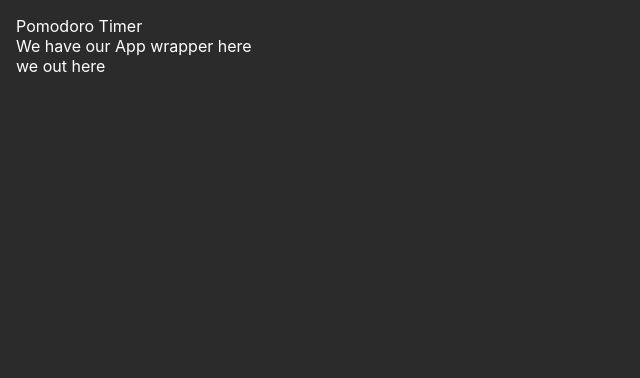
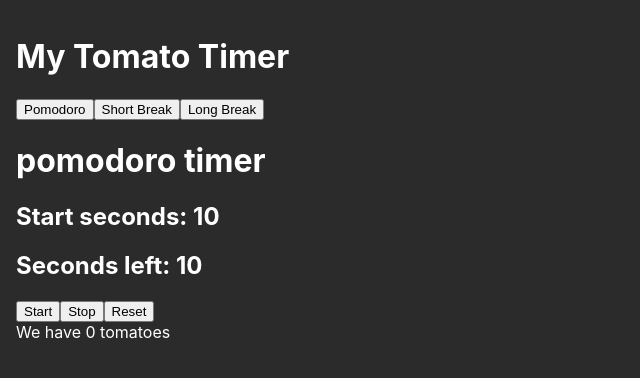
Before and after one commit to Matthew-Nelson/tomato-timer, a React (Create React App) app: page / in a window 1280 px wide. Shown: the top 378 px of the page, without its empty margins (0-640 px from the left). Built offline with nearby package versions, Linux system fonts and the light colour scheme.

Commit message:
catch up commit

```diff
--- a/package.json
+++ b/package.json
@@ -3,6 +3,7 @@
   "version": "0.1.0",
   "private": true,
   "dependencies": {
+    "pretty-ms": "^5.0.0",
     "react": "^16.9.0",
     "react-dom": "^16.9.0",
     "react-scripts": "3.1.1"
--- a/src/App.js
+++ b/src/App.js
@@ -1,23 +1,59 @@
-import React from 'react';
-import Wrapper from './Wrapper.js';
+import React, { Component } from 'react';
 import Header from './Header.js';
-import Person from './Person.js';
+import ClockChanger from './ClockChanger.js';
+import Clock from './Clock.js';
+import TomatoCounter from './TomatoCounter.js';
 
 import './styles/css/main.css';
 
-function App() {
-  return (
-    <div className="App">
-      <header className="App-header">
-        <Header content="Pomodoro Timer"/>
-        <Wrapper />
-        <Person name="Matt"/>
-      </header>
+
+export default class App extends Component {
+
+  constructor(props){
+    super(props);
+    this.state = {
+      tomatoes: 0,
+      clockLength: "pomodoro",
+      isRunning: false
+    }
+  }
 
 
+  changeClock = (newLength) => {
+    this.setState({ clockLength: newLength });
+    this.updateClockState(false);
+  }
 
+  updateClockState = (clockState) => {
+    this.setState({
+      isRunning: clockState
+    })
+  }
+
+  render() {
+
+    const SECONDSIN25MINS = 10;
+    const SECONDSIN10MINS = 6;
+    const SECONDSIN5MINS = 3;
+
+    var startSeconds = 0;
+    if (this.state.clockLength === "pomodoro") {
+      startSeconds = SECONDSIN25MINS;
+    } else if (this.state.clockLength === "long") {
+      startSeconds = SECONDSIN10MINS;
+    } else if (this.state.clockLength === "short") {
+      startSeconds = SECONDSIN5MINS;
+    }
+
+    return (
+      <div className="App">
+        <header className="App-header">
+          <Header />
+          <ClockChanger changeClock={this.changeClock} />
+          <Clock clockLength={this.state.clockLength} startSeconds={startSeconds} updateClockState={this.updateClockState} stopRunning={this.state.isRunning}/>
+          <TomatoCounter tomatoes={this.state.tomatoes} />
+        </header>
     </div>
-  );
+    )
+  }
 }
-
-export default App;
--- /dev/null
+++ b/src/Clock.js
@@ -0,0 +1,78 @@
+import React, { Component } from 'react';
+
+
+export default class Clock extends Component {
+
+    constructor(props) {
+        super(props);
+        this.state = {
+            isRunning: false,
+            secondsElapsed: 0
+        };
+    }
+
+    componentDidMount() {
+        // this.setState({
+        //     secondsLeft: this.props.startSeconds,
+        // })
+    }
+
+    // static getDerivedStateFromProps(props, state) {
+    //     // console.log(props);
+    //     // console.log(state);
+    //     return { secondsLeft: (props.startSeconds) };
+    // }
+
+    componentWillUnmount() {
+        clearInterval(this.timerID);
+    }
+
+
+    startClock = () => {
+        this.props.updateClockState(true);
+        this.timerID = setInterval(
+            () => this.tick(),
+            1000
+        );
+    }
+
+    stopClock = () => {
+        this.props.updateClockState(false);
+        clearInterval(this.timerID);
+    }
+
+    resetClock = () => {
+        this.props.updateClockState(false);
+        clearInterval(this.timerID);
+        this.setState({
+            secondsElapsed: 0
+        })
+    }
+
+    tick = () => {
+        this.setState({
+            secondsElapsed: (this.state.secondsElapsed + 1)
+        })
+    }
+
+    render() {
+
+        // this.resetClock()
+
+        return (
+            <div>
+                <h1>{this.props.clockLength} timer</h1>
+                <h2>Start seconds: {this.props.startSeconds}</h2>
+                <h2>Seconds left: {this.props.startSeconds - this.state.secondsElapsed}</h2>
+
+
+                <div>
+                    <button onClick={this.startClock.bind(this)}>Start</button>
+                    <button onClick={this.stopClock.bind(this)}>Stop</button>
+                    <button onClick={this.resetClock.bind(this)}>Reset</button>
+                </div>
+            </div>
+        )
+    }
+
+}
--- /dev/null
+++ b/src/ClockChanger.js
@@ -0,0 +1,13 @@
+import React, { Component } from 'react'
+
+export default class ClockChanger extends Component {
+    render() {
+        return (
+            <div>
+                <button onClick={this.props.changeClock.bind(this, 'pomodoro')}>Pomodoro</button>
+                <button onClick={this.props.changeClock.bind(this, 'short')}>Short Break</button>
+                <button onClick={this.props.changeClock.bind(this, 'long')}>Long Break</button>
+            </div>
+        )
+    }
+}
--- a/src/Header.js
+++ b/src/Header.js
@@ -1,9 +1,9 @@
-import React from 'react'
+import React from 'react';
 
 export default function Header(props) {
     return (
         <div>
-            {props.content}
+            <h1>My Tomato Timer</h1>
         </div>
     )
 }
--- a/src/Person.js
+++ /dev/null
@@ -1,10 +0,0 @@
-import React, { Component } from 'react';
-
-export default class Person extends Component {
-
-    render() {
-        return (
-            <div>we out here</div>
-        );
-    }
-}
--- a/src/Wrapper.js
+++ b/src/TomatoCounter.js
@@ -1,11 +1,10 @@
 import React, { Component } from 'react'
 
-export default class Wrapper extends Component {
-
+export default class TomatoCounter extends Component {
     render() {
         return (
             <div>
-                We have our App wrapper here
+                We have {this.props.tomatoes} tomatoes
             </div>
         )
     }
--- a/src/styles/css/main.css
+++ b/src/styles/css/main.css
@@ -1,14 +1,4 @@
-body h1 {
-  text-decoration: line-through; }
-
 body {
   background-color: #2b2b2b;
   color: #ffffff;
   padding: 1rem; }
-  body p {
-    color: green;
-    text-decoration: underline; }
-  body .MuiButton-containedPrimary {
-    background-color: green; }
-    body .MuiButton-containedPrimary:hover {
-      background-color: saddlebrown; }
--- a/src/styles/scss/_typography.scss
+++ b/src/styles/scss/_typography.scss
@@ -1,20 +1,5 @@
-body {
-    h1 {
-        text-decoration: line-through;
-    }
-}
 body {
     background-color: #2b2b2b;
     color: #ffffff;
     padding: 1rem;
-    p {
-        color: green;
-        text-decoration: underline;
-    }
-    .MuiButton-containedPrimary {
-        background-color: green;
-        &:hover {
-            background-color: saddlebrown;
-        }
-    }
 }
```
Also changed, not shown: src/FormattedDate.js (added, +7 -0 lines), 1 other file (tests, documents, lock files or other folders).
